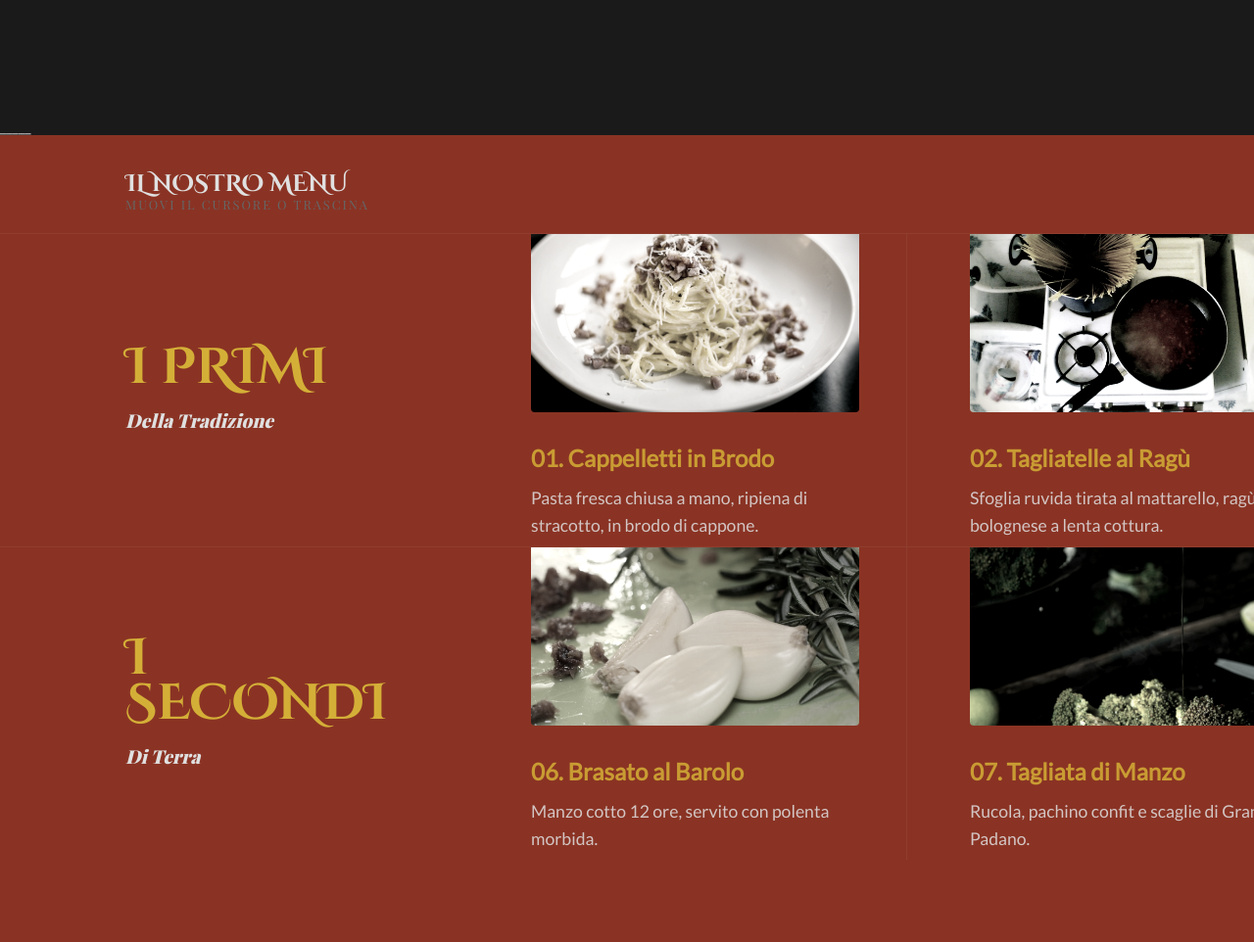
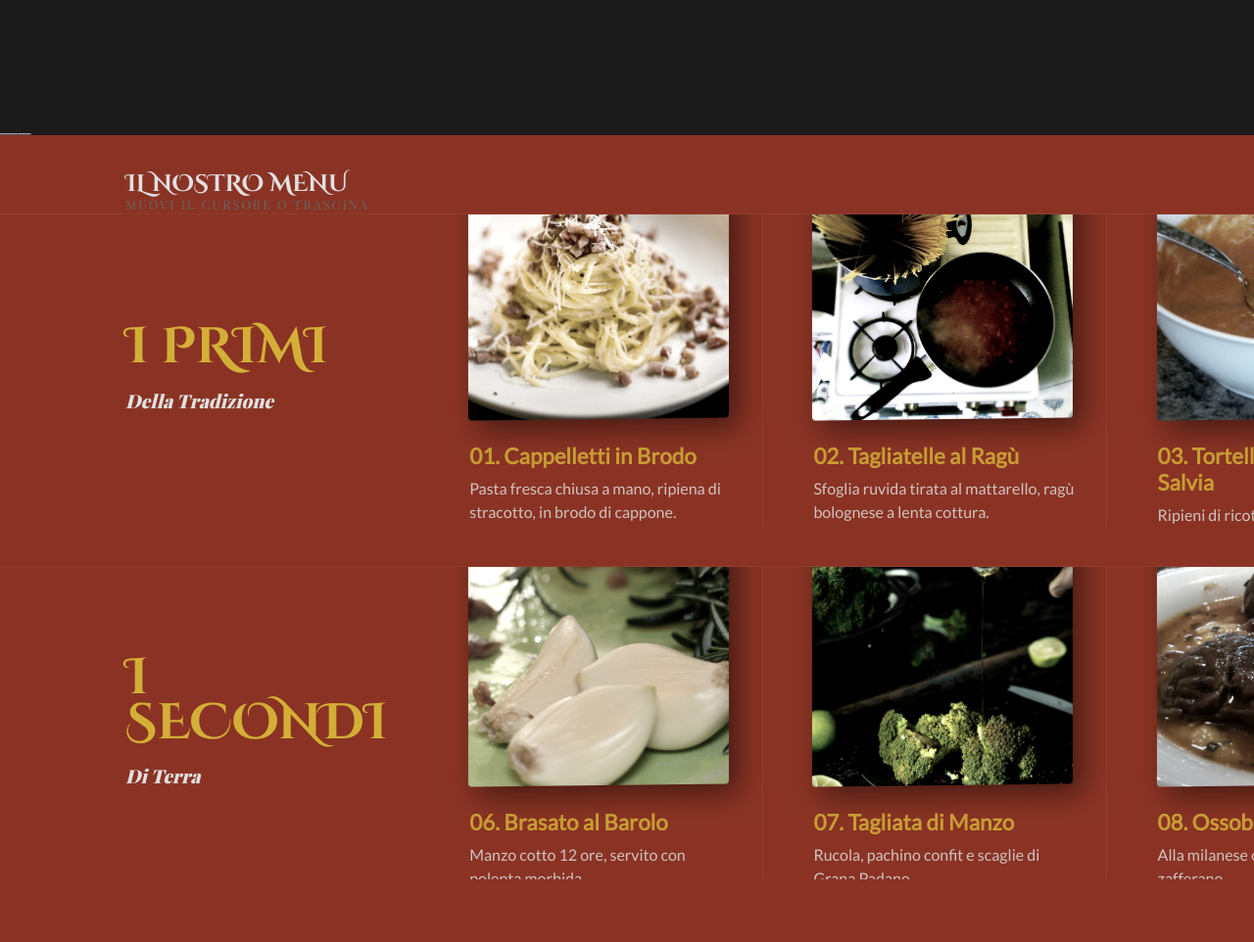
Before and after one commit to errebk/trattoria-anticoborgo, a plain HTML site: page antica_trattoria_del_borgo/index.html in a window 1280 px wide. Shown: the part 1500-2462 px from the top of the page at 98% size. Drawn offline with nearby package versions, Linux system fonts and the light colour scheme; a web font is replaced by a local one.

Commit message:
Add files via upload

```diff
--- a/antica_trattoria_del_borgo/css/style.css
+++ b/antica_trattoria_del_borgo/css/style.css
@@ -289,6 +289,8 @@ h2 {
     justify-content: center;
     /* Centers the two windows vertically */
     padding-top: 5vh;
+    gap: 5vh;
+    /* Added gap between windows */
 }
 
 .menu-intro {
@@ -304,9 +306,8 @@ h2 {
 .menu-window {
     width: 100%;
     height: 40vh;
-    /* Each window takes ~40% of height */
+    /* Adjusted height */
     overflow: hidden;
-    /* Hide scrollbars */
     position: relative;
     display: flex;
     align-items: center;
@@ -317,8 +318,7 @@ h2 {
 .menu-track {
     display: flex;
     padding-left: 10vw;
-    gap: 5vw;
-    /* Increased gap */
+    gap: 4vw;
     width: max-content;
     touch-action: pan-y;
     will-change: transform;
@@ -340,24 +340,24 @@ h2 {
 }
 
 .menu-card {
-    flex: 0 0 30vw;
-    /* Wider cards */
-    min-width: 350px;
-    /* Minimum width for readability */
-    height: 60vh;
+    flex: 0 0 22vw;
+    /* Narrower cards for square images */
+    min-width: 300px;
+    height: auto;
+    /* Remove fixed height */
     position: relative;
     border-right: 1px solid rgba(255, 255, 255, 0.05);
-    padding-right: 3rem;
-    /* More padding inside card */
+    padding-right: 2rem;
     display: flex;
     flex-direction: column;
-    justify-content: center;
+    justify-content: flex-start;
+    /* Align to top */
 }
 
 .title-card {
     border: none;
-    flex: 0 0 20vw;
-    /* Slightly wider title card */
+    flex: 0 0 18vw;
+    justify-content: center;
 }
 
 .title-card h2 {
@@ -374,20 +374,31 @@ h2 {
 }
 
 .dish-card .card-image {
-    height: 45%;
-    /* Reduced image height to give space to text */
     width: 100%;
+    height: auto;
+    aspect-ratio: 1 / 1;
+    /* SQUARE IMAGES */
     overflow: hidden;
-    margin-bottom: 2rem;
+    margin-bottom: 1.5rem;
     border-radius: 4px;
+    box-shadow: 10px 10px 30px rgba(0, 0, 0, 0.5);
+    /* DEPTH */
+    transform: perspective(1000px) rotateY(5deg);
+    /* Subtle 3D turn */
+    transition: all 0.5s ease;
+}
+
+.dish-card:hover .card-image {
+    transform: perspective(1000px) rotateY(0deg) scale(1.02);
+    box-shadow: 15px 15px 40px rgba(0, 0, 0, 0.7);
 }
 
 .dish-card img {
     height: 100%;
     width: 100%;
     object-fit: cover;
-    transition: transform 0.6s cubic-bezier(0.165, 0.84, 0.44, 1);
-    filter: grayscale(0.8) contrast(1.1);
+    filter: grayscale(0.6) contrast(1.1);
+    transition: filter 0.5s;
 }
 
 .dish-card:hover img {
@@ -406,36 +417,21 @@ h2 {
 }
 
 .card-content h3 {
-    font-size: 1.5rem;
-    /* Larger title */
-    margin-bottom: 0.8rem;
+    font-size: 1.4rem;
+    margin-bottom: 0.5rem;
     color: var(--accent-color);
 }
 
 .card-content p {
-    font-size: 1.1rem;
-    /* Larger description */
-    line-height: 1.6;
-    /* Better line height */
-    margin-bottom: 1rem;
-}
-
-font-family: var(--font-heading);
-font-size: 1.5rem;
-/* Adjusted size */
-margin-bottom: 0.5rem;
-color: #fff;
-}
-
-.card-content p {
-    font-style: italic;
-    color: #aaa;
-    font-size: 0.9rem;
+    font-size: 1rem;
+    line-height: 1.5;
+    margin-bottom: 0.5rem;
+    color: #ddd;
 }
 
 .price {
     display: block;
-    margin-top: 1rem;
+    margin-top: 0.5rem;
     font-size: 1.2rem;
     font-family: var(--font-heading);
     color: var(--accent-color);
--- a/antica_trattoria_del_borgo/index.html
+++ b/antica_trattoria_del_borgo/index.html
@@ -10,7 +10,7 @@
     <link
         href="https://fonts.googleapis.com/css2?family=Cinzel+Decorative:wght@400;700;900&family=Playfair+Display:ital,wght@0,400;0,900;1,400&family=Lato:wght@300;400&display=swap"
         rel="stylesheet">
-    <link rel="stylesheet" href="css/style.css?v=mobile_v20">
+    <link rel="stylesheet" href="css/style.css?v=mobile_v21">
     <link rel="stylesheet" href="https://cdnjs.cloudflare.com/ajax/libs/font-awesome/6.4.0/css/all.min.css">
 </head>
 
```
